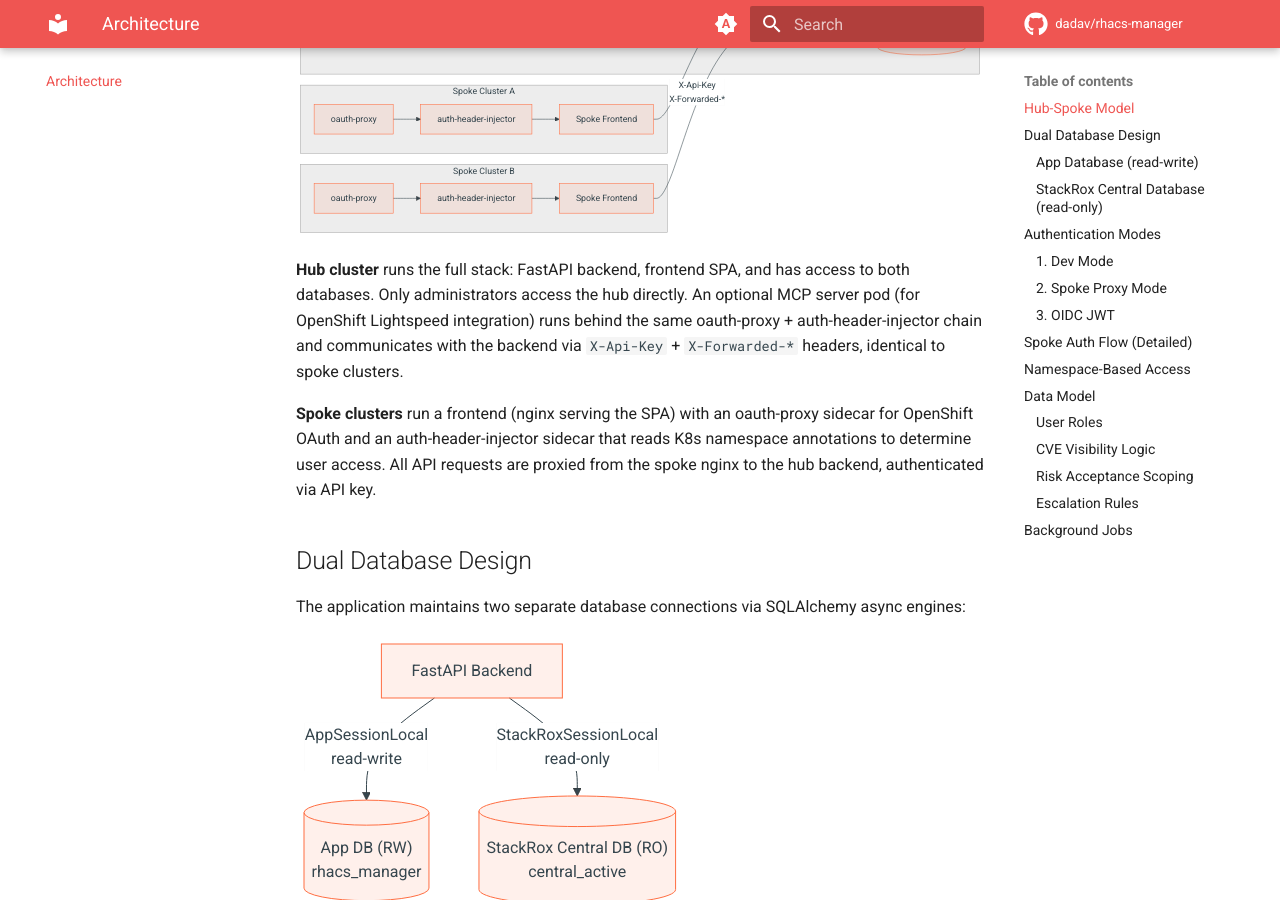
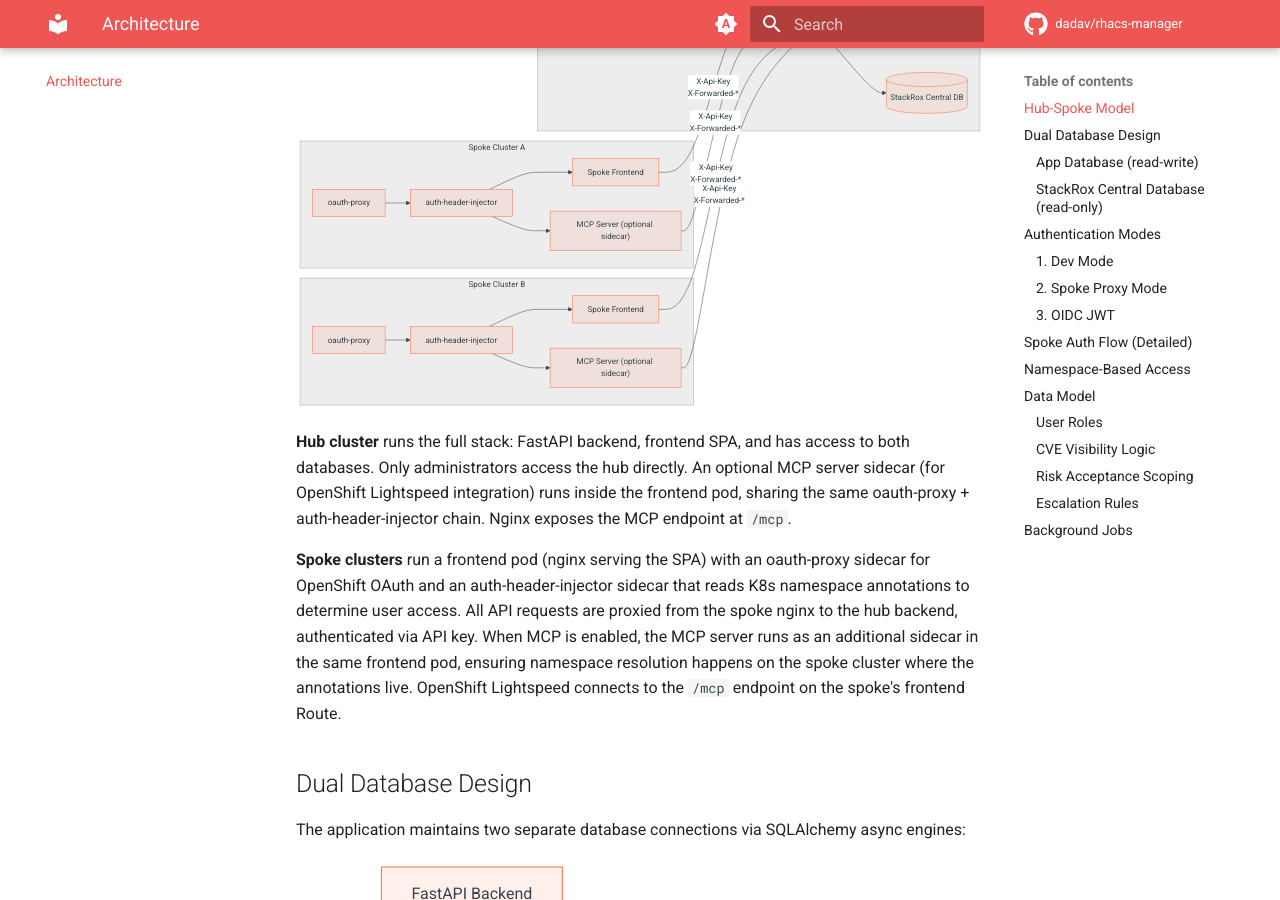
Before and after one commit to dadav/rhacs-manager, an MkDocs documentation site: the page built from docs/architecture.md, in a window 1280 px wide and 900 px high, scrolled down 468 px. Built offline with MkDocs 1.6.1 and Material for MkDocs 9.7.7, drawn with Linux system fonts in a browser that asks for light colours; comment, search, counter and statistics services are not loaded.

Commit message:
docs: Update to current arch

````diff
--- a/docs/architecture.md
+++ b/docs/architecture.md
@@ -8,10 +8,8 @@ RHACS CVE Manager uses a hub-spoke deployment model aligned with how Red Hat Adv
 graph LR
     subgraph "Hub Cluster (Admin)"
         BE["FastAPI Backend"]
-        FE_HUB["Hub Frontend"]
-        MCP_OP["oauth-proxy"]
-        MCP_NR["auth-header-injector"]
-        MCP["MCP Server"]
+        FE_HUB["Hub Frontend Pod"]
+        FE_HUB_MCP["MCP Server (optional sidecar)"]
         APP_DB[("App DB")]
         SX_DB[("StackRox Central DB")]
     end
@@ -20,34 +18,37 @@ graph LR
         OP_A["oauth-proxy"]
         NR_A["auth-header-injector"]
         FE_A["Spoke Frontend"]
+        MCP_A["MCP Server (optional sidecar)"]
     end
 
     subgraph "Spoke Cluster B"
         OP_B["oauth-proxy"]
         NR_B["auth-header-injector"]
         FE_B["Spoke Frontend"]
+        MCP_B["MCP Server (optional sidecar)"]
     end
 
     FE_HUB --> BE
+    FE_HUB_MCP -->|"X-Api-Key<br/>X-Forwarded-*"| BE
     BE --> APP_DB
     BE --> SX_DB
 
-    MCP_OP --> MCP_NR
-    MCP_NR --> MCP
-    MCP -->|"X-Api-Key<br/>X-Forwarded-*"| BE
-
     OP_A --> NR_A
     NR_A --> FE_A
+    NR_A --> MCP_A
     FE_A -->|"X-Api-Key<br/>X-Forwarded-*"| BE
+    MCP_A -->|"X-Api-Key<br/>X-Forwarded-*"| BE
 
     OP_B --> NR_B
     NR_B --> FE_B
+    NR_B --> MCP_B
     FE_B -->|"X-Api-Key<br/>X-Forwarded-*"| BE
+    MCP_B -->|"X-Api-Key<br/>X-Forwarded-*"| BE
 ```
 
-**Hub cluster** runs the full stack: FastAPI backend, frontend SPA, and has access to both databases. Only administrators access the hub directly. An optional MCP server pod (for OpenShift Lightspeed integration) runs behind the same oauth-proxy + auth-header-injector chain and communicates with the backend via `X-Api-Key` + `X-Forwarded-*` headers, identical to spoke clusters.
+**Hub cluster** runs the full stack: FastAPI backend, frontend SPA, and has access to both databases. Only administrators access the hub directly. An optional MCP server sidecar (for OpenShift Lightspeed integration) runs inside the frontend pod, sharing the same oauth-proxy + auth-header-injector chain. Nginx exposes the MCP endpoint at `/mcp`.
 
-**Spoke clusters** run a frontend (nginx serving the SPA) with an oauth-proxy sidecar for OpenShift OAuth and an auth-header-injector sidecar that reads K8s namespace annotations to determine user access. All API requests are proxied from the spoke nginx to the hub backend, authenticated via API key.
+**Spoke clusters** run a frontend pod (nginx serving the SPA) with an oauth-proxy sidecar for OpenShift OAuth and an auth-header-injector sidecar that reads K8s namespace annotations to determine user access. All API requests are proxied from the spoke nginx to the hub backend, authenticated via API key. When MCP is enabled, the MCP server runs as an additional sidecar in the same frontend pod, ensuring namespace resolution happens on the spoke cluster where the annotations live. OpenShift Lightspeed connects to the `/mcp` endpoint on the spoke's frontend Route.
 
 ## Dual Database Design
 
@@ -143,6 +144,7 @@ sequenceDiagram
     participant OAuth as oauth-proxy
     participant NR as auth-header-injector<br/>(:8081)
     participant Nginx as Spoke nginx<br/>(:8080)
+    participant MCP as MCP Server<br/>(:8001, optional)
     participant Hub as Hub Backend
 
     User->>OAuth: Access route
@@ -150,11 +152,20 @@ sequenceDiagram
     OAuth->>NR: Request + X-Forwarded-User/Email/Groups
     NR->>NR: Resolve user/group namespace annotations + escalation-email annotation
     NR->>Nginx: Request + X-Forwarded-Namespaces + X-Forwarded-Namespace-Emails
-    Nginx->>Hub: /api/* + X-Api-Key + X-Forwarded-*
+
+    alt /api/* requests (SPA)
+        Nginx->>Hub: /api/* + X-Api-Key + X-Forwarded-*
+        Hub-->>Nginx: API response
+    else /mcp requests (Lightspeed)
+        Nginx->>MCP: /mcp + X-Forwarded-*
+        MCP->>Hub: REST API + X-Api-Key + X-Forwarded-*
+        Hub-->>MCP: API response
+        MCP-->>Nginx: MCP response
+    end
+
     Hub->>Hub: Validate API key (constant-time)
     Hub->>Hub: Resolve role from groups (sec_team check)
     Hub->>Hub: Auto-provision user (spoke:username)
-    Hub-->>Nginx: API response
     Nginx-->>OAuth: Response
     OAuth-->>User: Response
 ```
````
